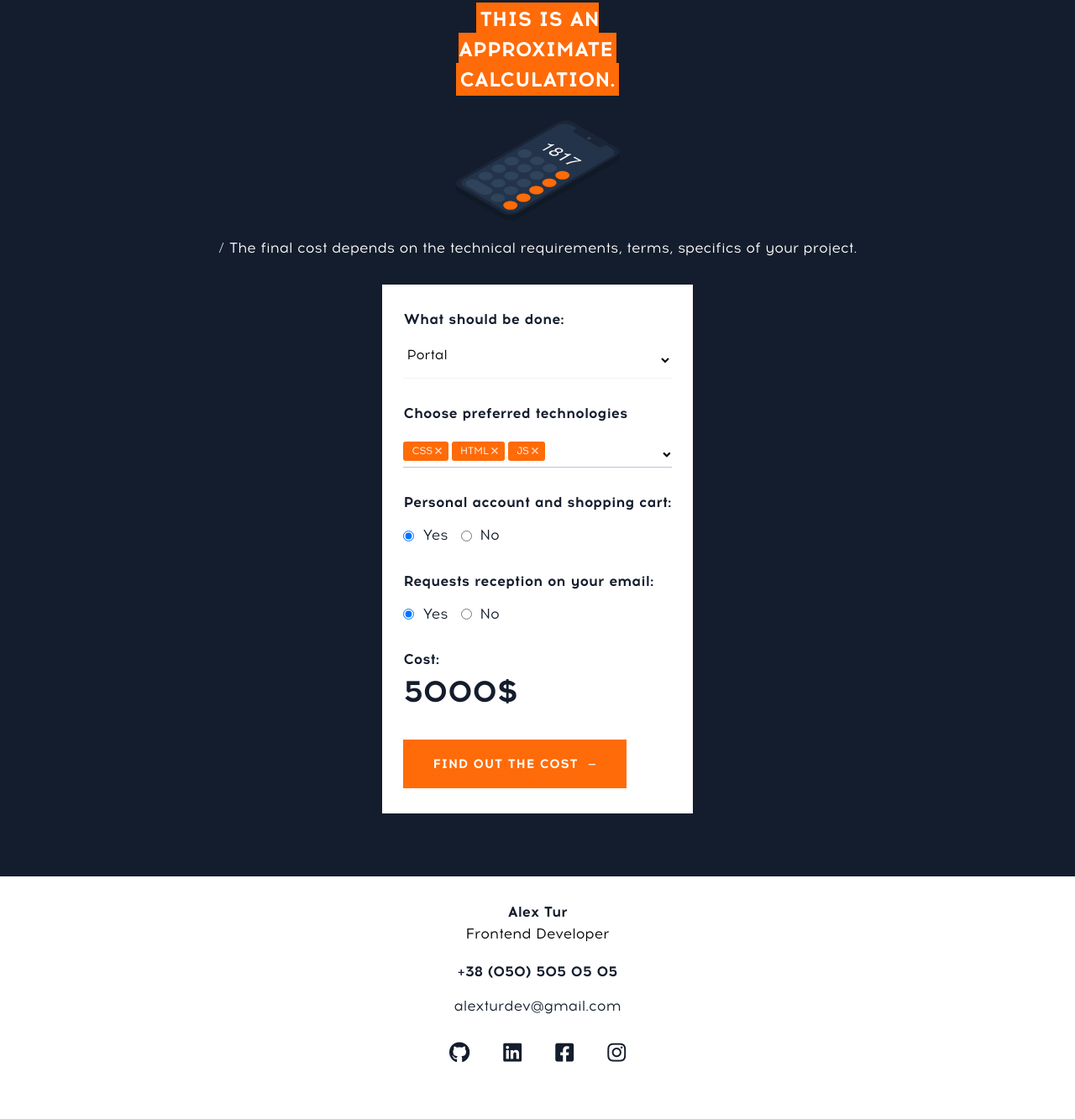
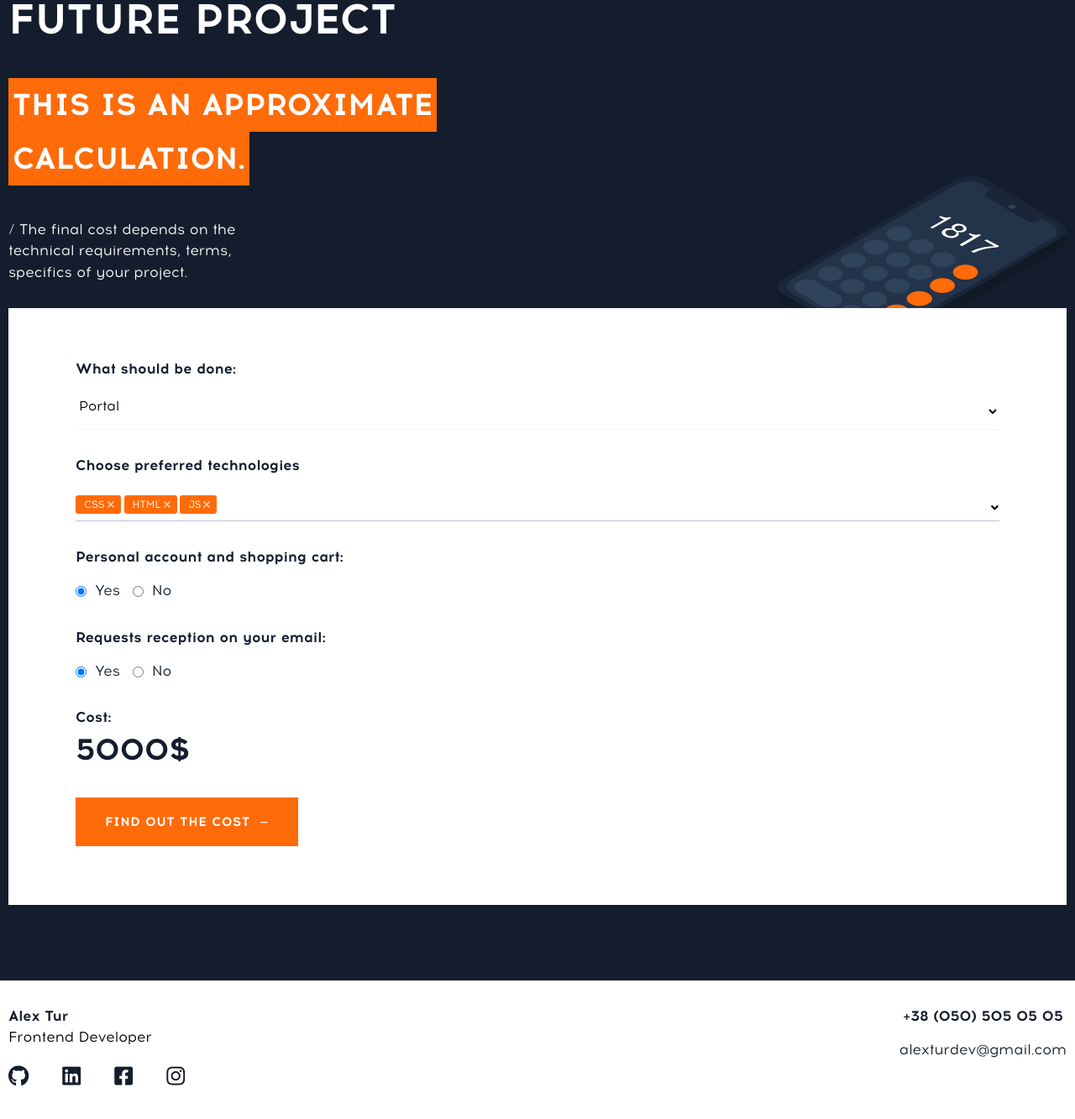
Before and after one commit to OlegKha/GoIT-Resume, a plain HTML site: page index.html in a window 1280 px wide. Shown: the part 9085-10418 px from the top of the page at 84% size. Drawn offline with Linux system fonts and the light colour scheme; files whose address does not match are found by name.

Commit message:
Update11

```diff
--- a/css/style.css
+++ b/css/style.css
@@ -858,6 +858,12 @@ body {
   line-height: 150%;
   color: var(--txt-c-dark);
   margin: 0;
+  text-align: center;
+}
+
+.footer-contacts {
+  display: flex;
+  flex-direction: column;
 }
 
 .footer-my-profession {
@@ -1082,5 +1088,89 @@ body {
     top: 19px;
   }
 
+  .callback-form-container {
+    padding: 75px 30px 80px 30px;
+  }
 
+  .callback-form-title {
+    font-size: 36px;
+    line-height: 43px;
+    width: 386px;
+  }
+
+  .callback-form-submit,
+  .callback-form-input,
+  .callback-form-descr {
+    width: 386px;
+    box-sizing: border-box;
+  }
+
+  .callback-form-submit {
+    margin-top: 10px;
+  }
+
+  .calculator .container {
+    align-items: normal;
+    position: relative;
+    padding: 20px 10px 90px 10px;
+  }
+
+  .calculator-title {
+    font-size: 50px;
+    line-height: 60px;
+    width: 605px;
+    text-align: left;
+    margin-bottom: 40px;
+  }
+
+  .calculator-descr {
+    display: flex;
+    flex-direction: column;
+    align-items: flex-start;
+    width: auto;
+    font-size: 36px;
+    line-height: 150%;
+  }
+
+  .calculator-icon {
+    position: absolute;
+    right: 10px;
+    top: 405px;
+    width: 344px;
+    z-index: 1;
+  }
+
+  .calculator-text {
+    text-align: left;
+    width: 330px;
+    margin-top: 10px;
+  }
+
+  .calculator-form {
+    z-index: 2;
+    padding: 60px 80px 70px 80px;
+  }
+
+  .calculator-form-title {
+    line-height: 150%;
+  }
+
+  .footer .container {
+    align-items: flex-start;
+  }
+
+  .footer-main-content {
+    width: 100%;
+    display: flex;
+    justify-content: space-between;
+  }
+
+  .footer-my-name,
+  .footer-my-profession {
+    text-align: left;
+  }
+
+  .footer-my-mail {
+    margin-bottom: 0;
+  }
 }
--- a/index.html
+++ b/index.html
@@ -427,10 +427,10 @@
           </p>
         </div>
 
-        <p class="calculator-descr tablet-element">
+          <p class="calculator-descr tablet-element">
           <span>This is an approximate</span>
           <span>calculation.</span>
-        </p>
+          </p>
 
         <img
           src="img/calculator.svg"
@@ -570,16 +570,19 @@
 
     <footer class="footer" id="contacts">
       <div class="container">
+        <div class="footer-main-content">
+        <div class="footer-my-info">
         <h3 class="footer-my-name">Alex Tur</h3>
         <p class="footer-my-profession">Frontend Developer</p>
-
+        </div>
+        <div class="footer-contacts">
         <a href="tel:+380505050505" class="footer-my-tel"
           >+38 (050) 505 05 05</a
         >
         <a href="mailto:alexturdev@gmail.com" class="footer-my-mail"
-          >alexturdev@gmail.com</a
-        >
-
+          >alexturdev@gmail.com</a>
+        </div>
+        </div>
         <div class="social-links">
           <a href="" class="social-links-item-link">
             <i class="fab fa-github social-links-item"></i>
```
